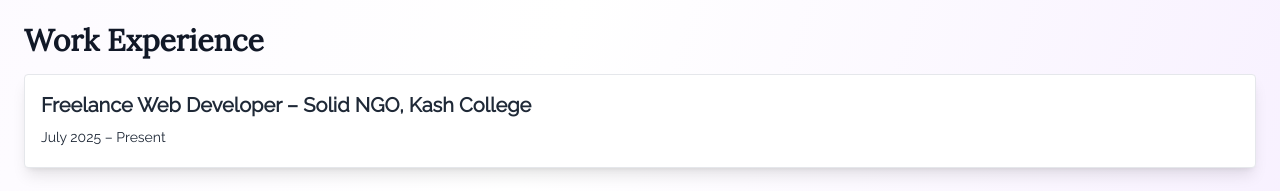
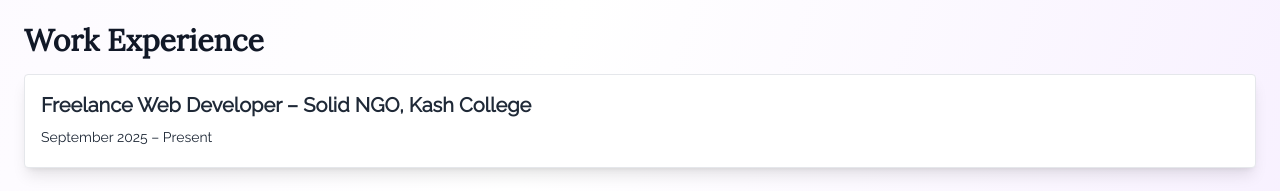
Before and after one commit to SubhankarA8415/Portfolio, a React (Vite) app in the folder portfolio/: page / in a window 1280 px wide. Shown: the part 2240-2431 px from the top of the page. Built offline with nearby package versions, Linux system fonts and the light colour scheme.

Commit message:
Update App.jsx

```diff
--- a/portfolio/src/App.jsx
+++ b/portfolio/src/App.jsx
@@ -51,7 +51,7 @@
 const experience = [
   {
   title: "Freelance Web Developer – Solid NGO, Kash College",
-  duration: "July 2025 – Present",
+  duration: "September 2025 – Present",
   desc: "Developing a production-ready MERN + EJS web app to digitize college and NGO operations. Implemented secure role-based authentication using JWT and HTTP-only cookies. Focused on enhancing data accessibility and resource management for college education in rural areas."
   },
   {
```
